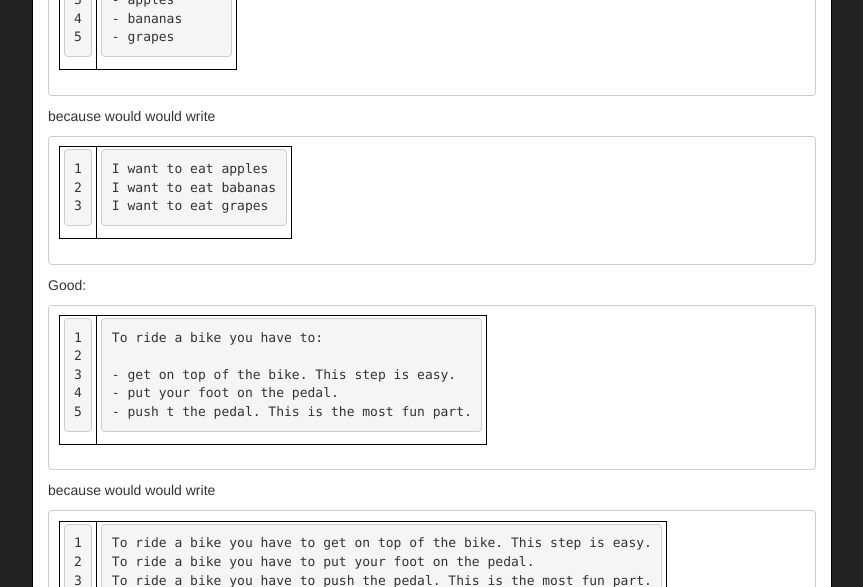
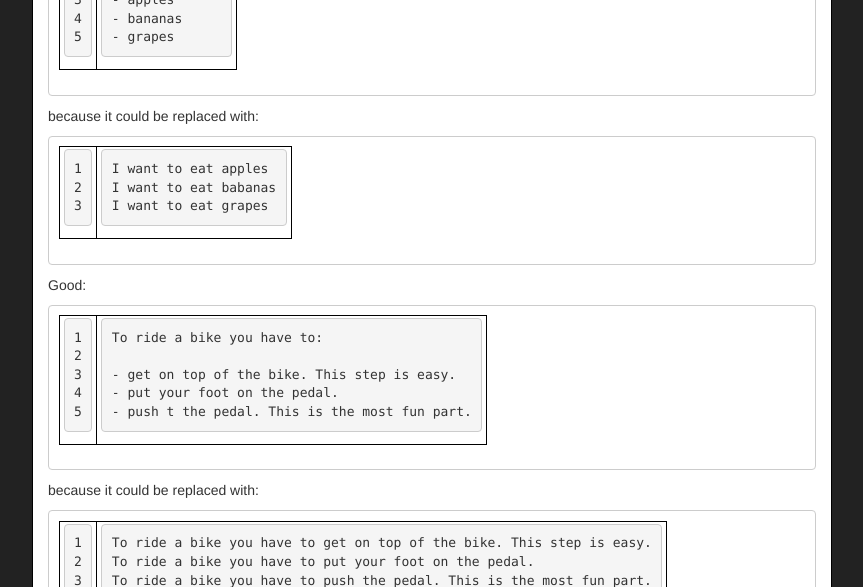
Before and after one commit to cirosantilli/markdown-style-guide, a Jekyll site: the page built from index.md, in a window 1280 px wide and 900 px high, scrolled down 25173 px. Shown: the part 152-739 px from the top of the window, without its empty margins (208-1071 px from the left). Built offline with Jekyll 4.4.1, drawn with Linux system fonts in a browser that asks for light colours; nearby versions of some CDN libraries.

Commit message:
would would typo.

```diff
--- a/index.md
+++ b/index.md
@@ -897,7 +897,7 @@ Good:
     - bananas
     - grapes
 
-because would would write
+because it could be replaced with:
 
     I want to eat apples
     I want to eat babanas
@@ -911,7 +911,7 @@ Good:
     - put your foot on the pedal.
     - push t the pedal. This is the most fun part.
 
-because would would write
+because it could be replaced with:
 
     To ride a bike you have to get on top of the bike. This step is easy.
     To ride a bike you have to put your foot on the pedal.
```
